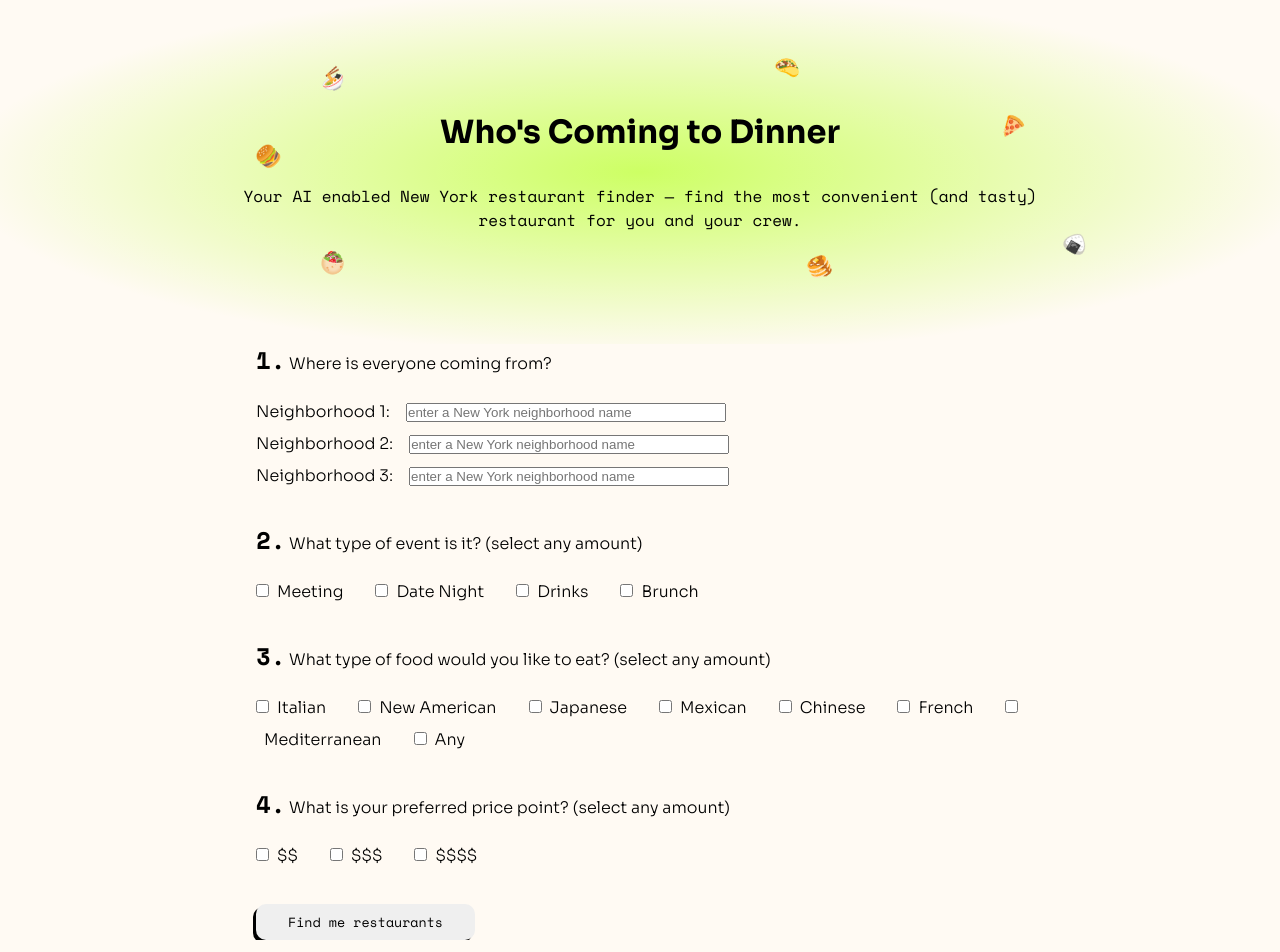
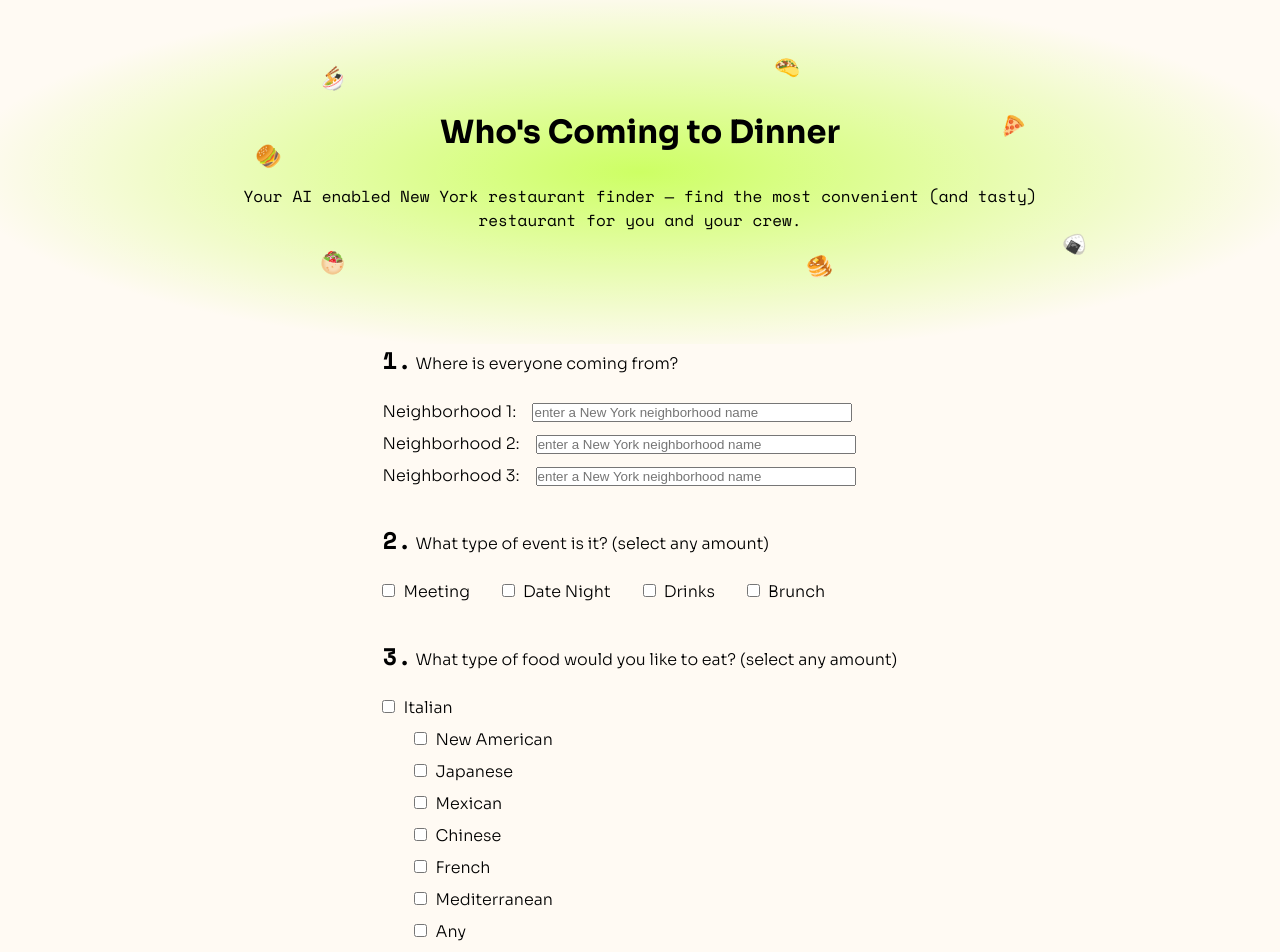
Before and after one commit to ajasinger/dinner-app, a Next.js app: page / in a window 1280 px wide. Shown: the top 952 px of the page. Built offline with nearby package versions, Linux system fonts and the light colour scheme.

Commit message:
group checkbox and label in div for foodTypes

```diff
--- a/components/FormBlock.jsx
+++ b/components/FormBlock.jsx
@@ -199,6 +199,7 @@ const FormBlock = () => {
                 {/* food types */}
                 <fieldset className={styles.foodType}>
                     <legend className={styles.inputTitle}><span className={styles.number}>3.</span>  What type of food would you like to eat? (select any amount)</legend>
+                    <div>
                     <input
                         type="checkbox"
                         id="italian"
@@ -207,6 +208,8 @@ const FormBlock = () => {
                         onChange={handleFoodTypeChange}
                     />
                     <label htmlFor="italian" className={styles.checkboxLabel}>Italian</label>
+                    </div>
+                    <div>
                         <input
                             type="checkbox"
                             id="newAmerican"
@@ -216,6 +219,8 @@ const FormBlock = () => {
                             className={styles.checkbox}
                         />
                         <label htmlFor="newAmerican" className={styles.checkboxLabel}>New American</label>
+                    </div>
+                    <div>
                         <input
                             type="checkbox"
                             id="japanese"
@@ -225,6 +230,8 @@ const FormBlock = () => {
                             className={styles.checkbox}
                         />
                         <label htmlFor="japanese" className={styles.checkboxLabel}>Japanese</label>
+                    </div>
+                    <div>
                         <input
                             type="checkbox"
                             id="mexican"
@@ -234,6 +241,8 @@ const FormBlock = () => {
                             className={styles.checkbox}
                         />
                         <label htmlFor="mexican" className={styles.checkboxLabel}>Mexican</label>
+                        </div>
+                    <div>
                         <input
                             type="checkbox"
                             id="chinese"
@@ -243,6 +252,8 @@ const FormBlock = () => {
                             className={styles.checkbox}
                         />
                         <label htmlFor="chinese" className={styles.checkboxLabel}>Chinese</label>
+                    </div>
+                    <div>
                         <input
                             type="checkbox"
                             id="french"
@@ -252,6 +263,8 @@ const FormBlock = () => {
                             className={styles.checkbox}
                         />
                         <label htmlFor="french" className={styles.checkboxLabel}>French</label>
+                    </div>
+                    <div>
                         <input
                             type="checkbox"
                             id="mediterranean"
@@ -261,6 +274,8 @@ const FormBlock = () => {
                             className={styles.checkbox}
                         />
                         <label htmlFor="mediterranean" className={styles.checkboxLabel}>Mediterranean</label>
+                    </div>
+                    <div>
                         <input
                             type="checkbox"
                             id="any"
@@ -270,6 +285,7 @@ const FormBlock = () => {
                             className={styles.checkbox}
                         />
                         <label htmlFor="any" className={styles.checkboxLabel}>Any</label>
+                    </div>
                 </fieldset>
 
                 {/* price point */}
--- a/styles/FormBlock.module.css
+++ b/styles/FormBlock.module.css
@@ -22,6 +22,7 @@
     padding-bottom: 2rem;
     line-height: 2rem;
     font-weight: 300;
+    display: inline-grid;
 }
 
 .price {
```
Lines whose indentation alone changed are shown as unchanged.
